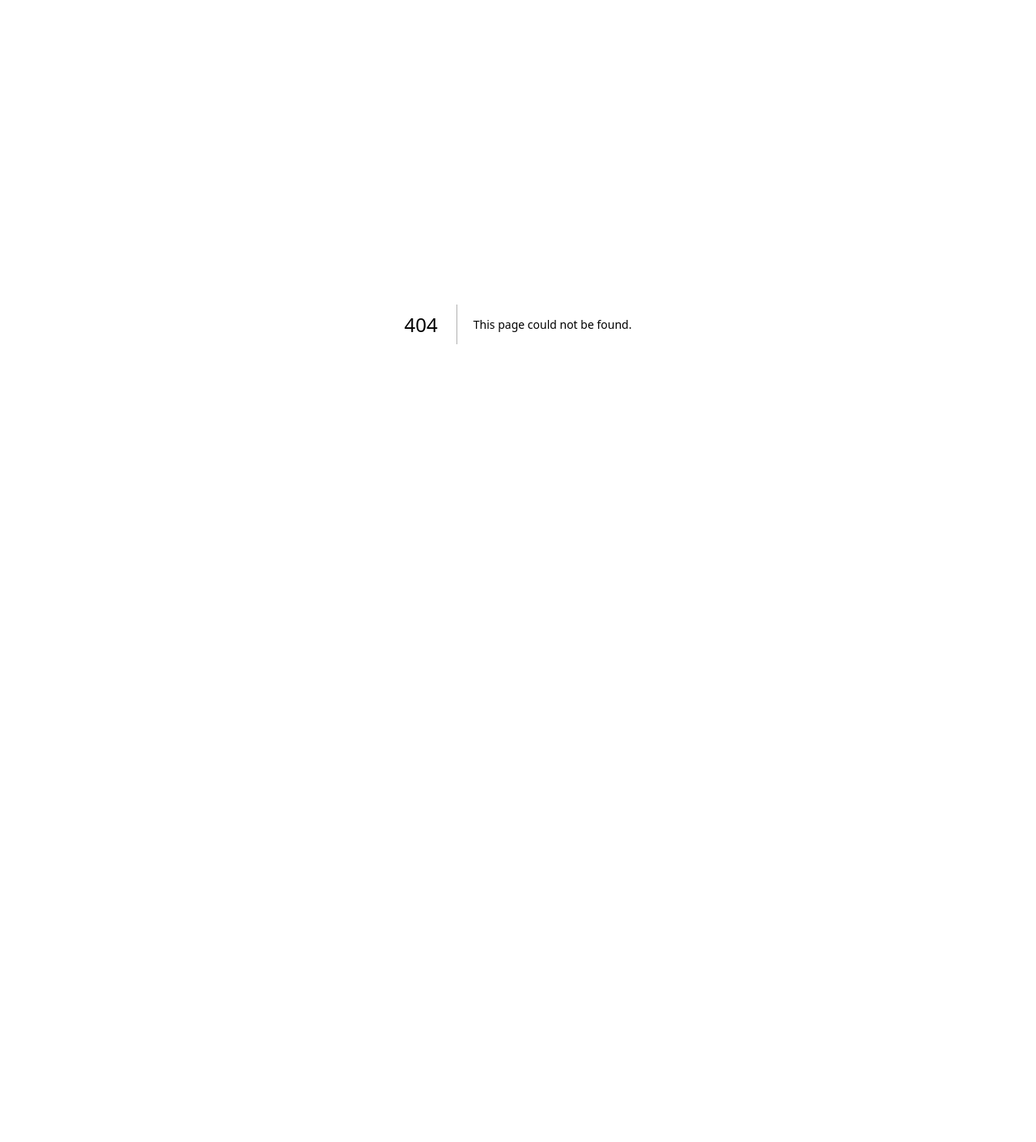
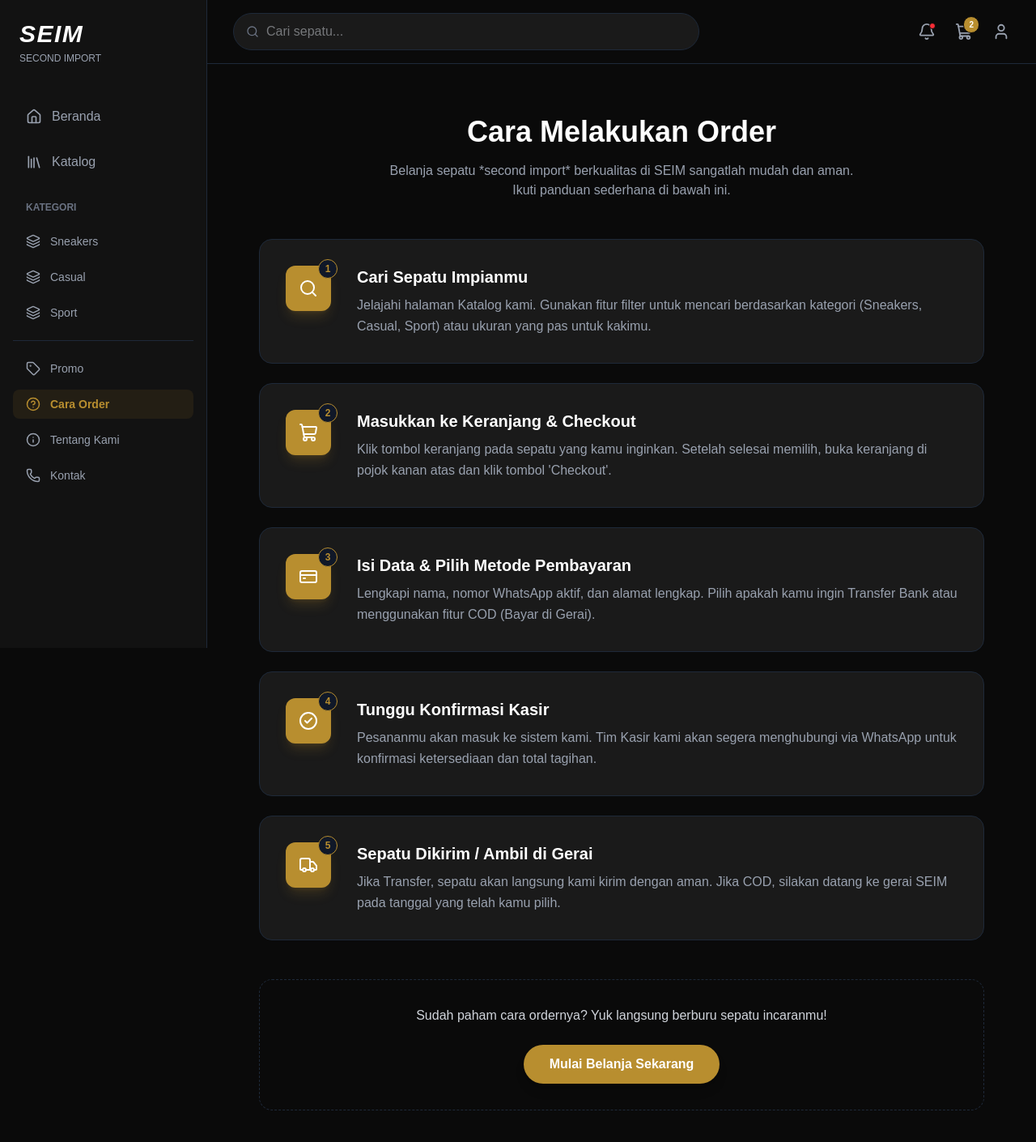
Before and after one commit to kopsus/seim, a Next.js app in the folder frontend/: page /cara-order in a window 1280 px wide. Before the commit this address had no page. Shown: the top 1410 px of the page at 81% size. Before the commit the page ends 800 px from the top, so only its background shows below. Built offline with nearby package versions, Linux system fonts and the light colour scheme.

Commit message:
feat : add cara order page

```diff
--- /dev/null
+++ b/frontend/src/app/(public)/cara-order/page.tsx
@@ -0,0 +1,107 @@
+// src/app/(public)/cara-order/page.tsx
+import Link from "next/link";
+import {
+  Search,
+  ShoppingCart,
+  CreditCard,
+  Truck,
+  CheckCircle2,
+} from "lucide-react";
+
+export default function CaraOrderPage() {
+  const steps = [
+    {
+      id: 1,
+      title: "Cari Sepatu Impianmu",
+      description:
+        "Jelajahi halaman Katalog kami. Gunakan fitur filter untuk mencari berdasarkan kategori (Sneakers, Casual, Sport) atau ukuran yang pas untuk kakimu.",
+      icon: <Search size={24} className="text-white" />,
+    },
+    {
+      id: 2,
+      title: "Masukkan ke Keranjang & Checkout",
+      description:
+        "Klik tombol keranjang pada sepatu yang kamu inginkan. Setelah selesai memilih, buka keranjang di pojok kanan atas dan klik tombol 'Checkout'.",
+      icon: <ShoppingCart size={24} className="text-white" />,
+    },
+    {
+      id: 3,
+      title: "Isi Data & Pilih Metode Pembayaran",
+      description:
+        "Lengkapi nama, nomor WhatsApp aktif, dan alamat lengkap. Pilih apakah kamu ingin Transfer Bank atau menggunakan fitur COD (Bayar di Gerai).",
+      icon: <CreditCard size={24} className="text-white" />,
+    },
+    {
+      id: 4,
+      title: "Tunggu Konfirmasi Kasir",
+      description:
+        "Pesananmu akan masuk ke sistem kami. Tim Kasir kami akan segera menghubungi via WhatsApp untuk konfirmasi ketersediaan dan total tagihan.",
+      icon: <CheckCircle2 size={24} className="text-white" />,
+    },
+    {
+      id: 5,
+      title: "Sepatu Dikirim / Ambil di Gerai",
+      description:
+        "Jika Transfer, sepatu akan langsung kami kirim dengan aman. Jika COD, silakan datang ke gerai SEIM pada tanggal yang telah kamu pilih.",
+      icon: <Truck size={24} className="text-white" />,
+    },
+  ];
+
+  return (
+    <div className="w-full max-w-4xl mx-auto py-8">
+      {/* Header Halaman */}
+      <div className="text-center mb-12">
+        <h1 className="text-3xl md:text-4xl font-bold text-white mb-4">
+          Cara Melakukan Order
+        </h1>
+        <p className="text-gray-400 text-sm md:text-base">
+          Belanja sepatu *second import* berkualitas di SEIM sangatlah mudah dan
+          aman. <br className="hidden md:block" />
+          Ikuti panduan sederhana di bawah ini.
+        </p>
+      </div>
+
+      {/* Konten Timeline / Langkah-langkah */}
+      <div className="space-y-6">
+        {steps.map((step) => (
+          <div
+            key={step.id}
+            className="flex flex-col md:flex-row bg-[#1A1A1A] p-6 md:p-8 rounded-2xl border border-gray-800 hover:border-[#B88E2F] transition-colors"
+          >
+            {/* Bagian Ikon & Nomor */}
+            <div className="flex items-center md:items-start mb-4 md:mb-0 md:mr-8 flex-shrink-0">
+              <div className="w-14 h-14 bg-[#B88E2F] rounded-xl flex items-center justify-center shadow-lg shadow-[#B88E2F]/20 relative">
+                {step.icon}
+                <span className="absolute -top-2 -right-2 bg-gray-900 text-[#B88E2F] text-xs font-bold w-6 h-6 rounded-full flex items-center justify-center border border-[#B88E2F]">
+                  {step.id}
+                </span>
+              </div>
+            </div>
+
+            {/* Bagian Teks */}
+            <div className="flex-1">
+              <h3 className="text-xl font-bold text-white mb-2">
+                {step.title}
+              </h3>
+              <p className="text-gray-400 text-sm md:text-base leading-relaxed">
+                {step.description}
+              </p>
+            </div>
+          </div>
+        ))}
+      </div>
+
+      {/* Bagian Call to Action (Ajakan Bertindak) */}
+      <div className="mt-12 text-center bg-[#0A0A0A] p-8 rounded-2xl border border-dashed border-gray-800">
+        <p className="text-gray-300 mb-6">
+          Sudah paham cara ordernya? Yuk langsung berburu sepatu incaranmu!
+        </p>
+        <Link href="/katalog">
+          <button className="bg-[#B88E2F] hover:bg-[#9A7526] text-white font-bold py-3 px-8 rounded-full transition-colors shadow-lg">
+            Mulai Belanja Sekarang
+          </button>
+        </Link>
+      </div>
+    </div>
+  );
+}
```
